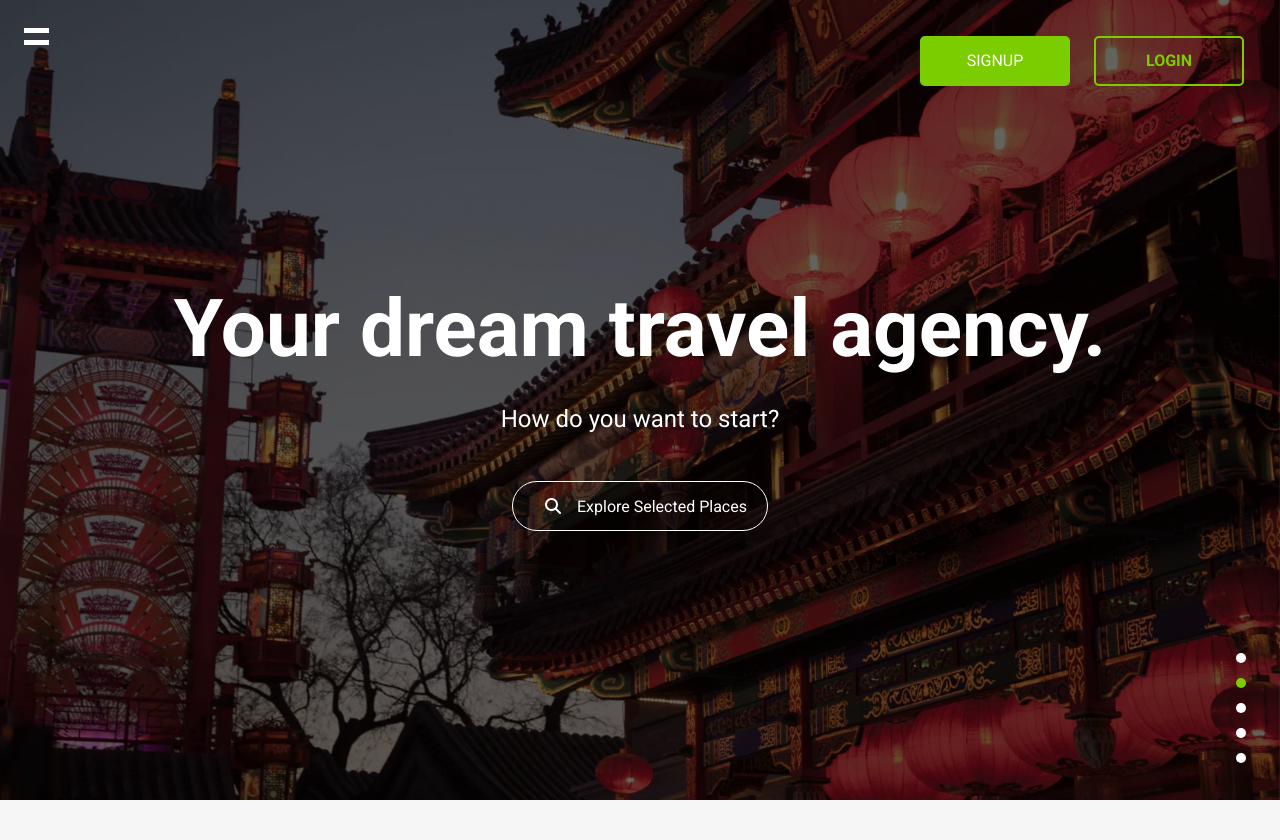
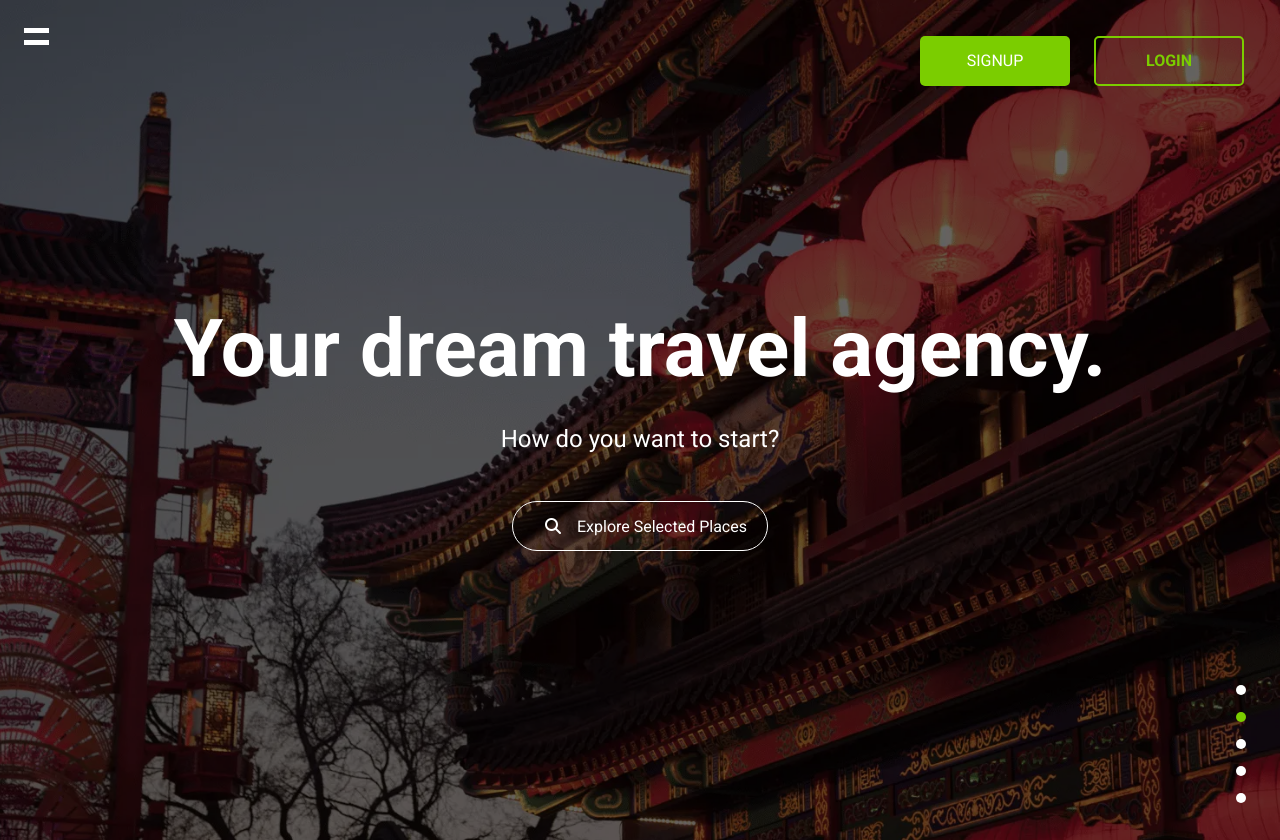
Before and after one commit to romans-adi/travel-booking-frontend, a React (Create React App) app: page / in a window 1280 px wide. Before the commit the page ends 800 px from the top, so only its background shows below. Built offline with nearby package versions, Linux system fonts and the light colour scheme.

Commit message:
Adjust image and container height in HomeSlider and Home pages.

```diff
--- a/src/components/HomeSlider/HomeSlider.scss
+++ b/src/components/HomeSlider/HomeSlider.scss
@@ -7,7 +7,7 @@
   filter: brightness(0.4);
 
   img {
-    height: 100vh;
+    height: 105vh;
     width: auto;
     object-fit: cover;
     object-position: center;
--- a/src/pages/Home/Home.scss
+++ b/src/pages/Home/Home.scss
@@ -3,7 +3,7 @@
 
 #home-container {
   width: 100%;
-  height: 100svh;
+  height: 105svh;
   overflow: hidden;
   position: relative;
 
@@ -52,7 +52,7 @@
   }
 
   #home-buttons {
-    margin-top: 40%;
+    position: absolute;
 
     #log-in-button {
       @include primary-button;
```
